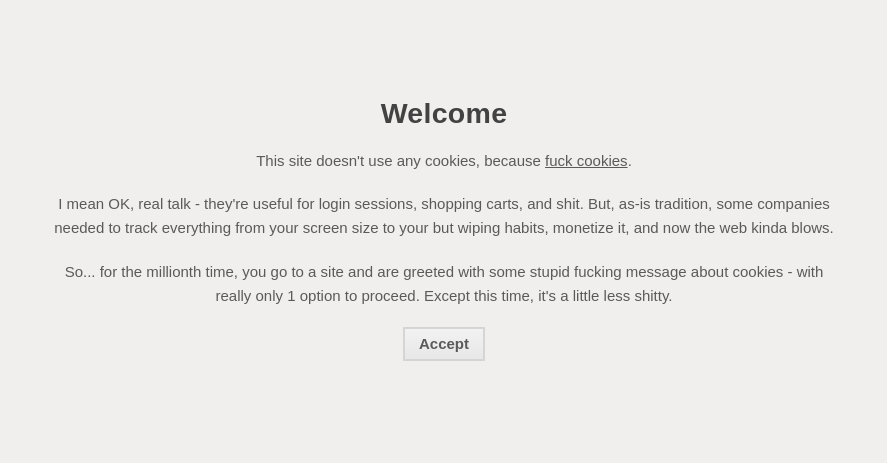
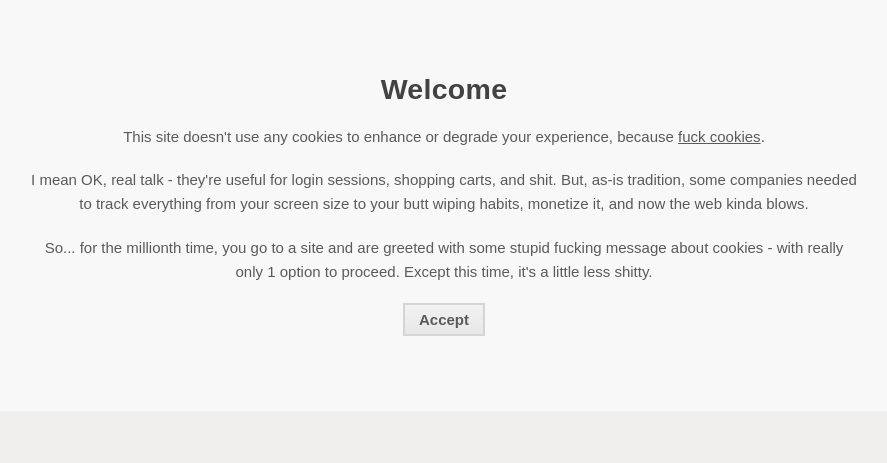
Before and after one commit to ngpfontaine/fuckcookies, a website: page views/index.html in a window 1280 px wide. Shown: the whole page, without its empty margins (196-1083 px from the left). Drawn offline with Linux system fonts and the light colour scheme; files that its build step writes are made by us from their sources; no server answers; files whose address does not match are found by name.

Commit message:
layout and language

```diff
--- a/public/css/bonkr.css
+++ b/public/css/bonkr.css
@@ -338,7 +338,7 @@ body.dialog-active {
 
 .dialog-outer {
   width: 100%;
-  padding: 1.17rem;
+  padding: 0;
   background: rgba(0,0,0,0.5);
   height: 100%;
   top: 0; bottom: 0; right: 0; left: 0;
@@ -352,24 +352,32 @@ body.dialog-active {
   margin: 0 auto;
   z-index: 105;
   position: relative;
+  padding: 0;
   top: 0; bottom: 0; right: 0; left: 0;
   margin-bottom: 1.17rem; }
 
+.dialog.center {
+  padding: 0;
+  right: 0;
+}
+.dialog.center .dialog-outer {
+  position: relative;
+}
 .dialog.center .dialog-inner {
-  position: absolute;
-  margin: 2rem auto;
-  top: 1.4rem;
-  transform: translateY(2%);
+  /*position: absolute;*/
+  margin: 0 auto 4rem;
+  /*top: 50%;*/
+  transform: translateY(-10%);
   transition: all 0.15s;
   bottom: initial; }
 
 .dialog.center.active .dialog-inner {
-  transform: translateY(0);
+  transform: translateY(0%);
 }
 
-.dialog.center .dialog-outer {
+/*.dialog.center .dialog-outer {
   position: fixed;
-  top: 0; bottom: 0; }
+  top: 0; bottom: 0; }*/
 
 .dialog-mask {
   background: rgba(0,0,0,0.5);
--- a/routes.mjs
+++ b/routes.mjs
@@ -13,7 +13,8 @@ import { counter } from "./counter.mjs"
 export const routes = express.default.Router()
 
 const limiter = rLimit.default({
-  windowMs: 60 * 60 * 1000, // 1 hr
+  // windowMs: 60 * 60 * 1000, // 1 hr
+  windowMs: 1 * 1000, // 1 second
   max: 1
 })
 
--- a/views/index.html
+++ b/views/index.html
@@ -12,6 +12,16 @@
 <link rel="stylesheet" href="./css/base.css">
 <link rel="stylesheet" href="./css/bonkr.css">
 <link rel="stylesheet" href="./css/bonkr-buttons.css">
+<style>
+  body {
+    overflow-x: hidden;
+    position: fixed;
+    top: 0; right: 0; bottom: 0; left: 0;
+  }
+  #dialog-0 .dialog-inner {
+    background: rgba(255,255,255,0.6);
+  }
+</style>
 </head>
 
 <body>
@@ -19,13 +29,22 @@
   <!-- Cookies Dialog -->
   <aside class="dialog center active" id="dialog-0" role="dialog">
     <div class="dialog-outer noevents" style="background:#F1EFEE;">
-      <div class="dialog-inner noevents-clear pd-a-5 rnd-5 w-mx-900" style="box-shadow:none;background:transparent;">
+      <div class="dialog-inner noevents-clear pd-a-5" style="box-shadow:none;">
 
-        <section class="text-center">
+        <section class="text-center w-mx-900" style="padding-top:5rem;padding-bottom:5rem;">
+
           <h3>Welcome</h3>
-          <p>This site doesn't use any cookies, because <span class="text-ul">fuck cookies</span>.</p>
-          <p>I mean OK, real talk - they're useful for login sessions, shopping carts, and shit. But, as-is tradition, some companies needed to track everything from your screen size to your but wiping habits, monetize it, and now the web kinda blows.</p>
-          <p>So... for the millionth time, you go to a site and are greeted with some stupid fucking message about cookies - with really only 1 option to proceed. Except this time, it's a little less shitty.</p>
+
+          <p>
+            This site doesn't use any cookies to enhance or degrade your experience, because <span class="text-ul">fuck cookies</span>.
+          </p>
+          <p>
+            I mean OK, real talk - they're useful for login sessions, shopping carts, and shit. But, as-is tradition, some companies needed to track everything from your screen size to your butt wiping habits, monetize it, and now the web kinda blows.
+          </p>
+
+          <p>
+            So... for the millionth time, you go to a site and are greeted with some stupid fucking message about cookies - with really only 1 option to proceed. Except this time, it's a little less shitty.
+          </p>
           <button id="btn-post-agree" class="btn">Accept</button>
         </section>
 
@@ -34,13 +53,40 @@
   </aside>
 
   <!-- Main Content -->
-  <article class="pos-fixed pos-all-0">
-  <section class="mg-0-auto w-mx-800 pos-center-v text-center">
-    <p>
-      <span id="number-agree" class="text-mono text-bold mg-r-2">&nbsp;</span>
-      <span>People &amp; counting have said "Fuck Off With Your Cookies".</span>
-    </p>
-    <p>Created by <a href="https://nicfontaine.com">Nic Fontaine</a>
+  <article class="pd-t-6">
+    <section class="mg-0-auto w-mx-800">
+
+      <blockquote class="pd-a-5 text-center" style="font-size:1.1rem;">
+        <p class="mg-b-1">
+          <span id="number-agree" class="text-mono text-bold mg-r-2">&nbsp;</span>
+          <span>People &amp; counting have said "Fuck Off With Your Cookies".</span>
+        </p>
+        <p class="text-light text-small">Created by <a href="https://nicfontaine.com">Nic Fontaine</a></p>
+      </blockquote>
+
+      <div style="height:3rem;"></div>
+
+      <h3 class="mg-b-0">FAQ</h3>
+      <hr class="mg-t-1 mg-b-6">
+
+      <p class="text-bold mg-b-1">What about rate limiting on repeat attempts?</p>
+      <p class="mg-b-6">Using <a href="https://www.npmjs.com/package/express-rate-limit" target="_blank">express-rate-limit</a>, which caches client IP in backend memory (no DB) and limits "Agree" post requests to once daily</p>
+
+      <p class="text-bold mg-b-1">But what about LocalStorage!</p>
+      <p class="mg-b-6">Right, we should probably make localstorage banners too /s</p>
+
+      <p class="text-bold mg-b-1">Remarketing, Heatmaps, Chubspot all help enhance our marketing with user insight!</p>
+      <p class="mg-b-6">Maybe your product just sucks</p>
+
+      <p class="text-bold mg-b-1">I bet your code/stack/syntax/accessibility/webpack-config sucks</p>
+      <p class="mg-b-6">Probably. <a href="https://github.com/ngpfontaine/fuckcookies" target="_blank">source</a> <span class="text-light">(github)</span></p>
+
+      <p class="text-bold mg-b-1">Now what?</p>
+      <p class="mg-b-6">I dunno, share this? Donate to <a href="https://www.eff.org">EFF</a>?</p>
+
+      <p class="text-bold mg-b-1">What are the best cookies?</p>
+      <p>Oreos are pretty good, and vegan.</p>
+
     </section>
   </article>
 
```
